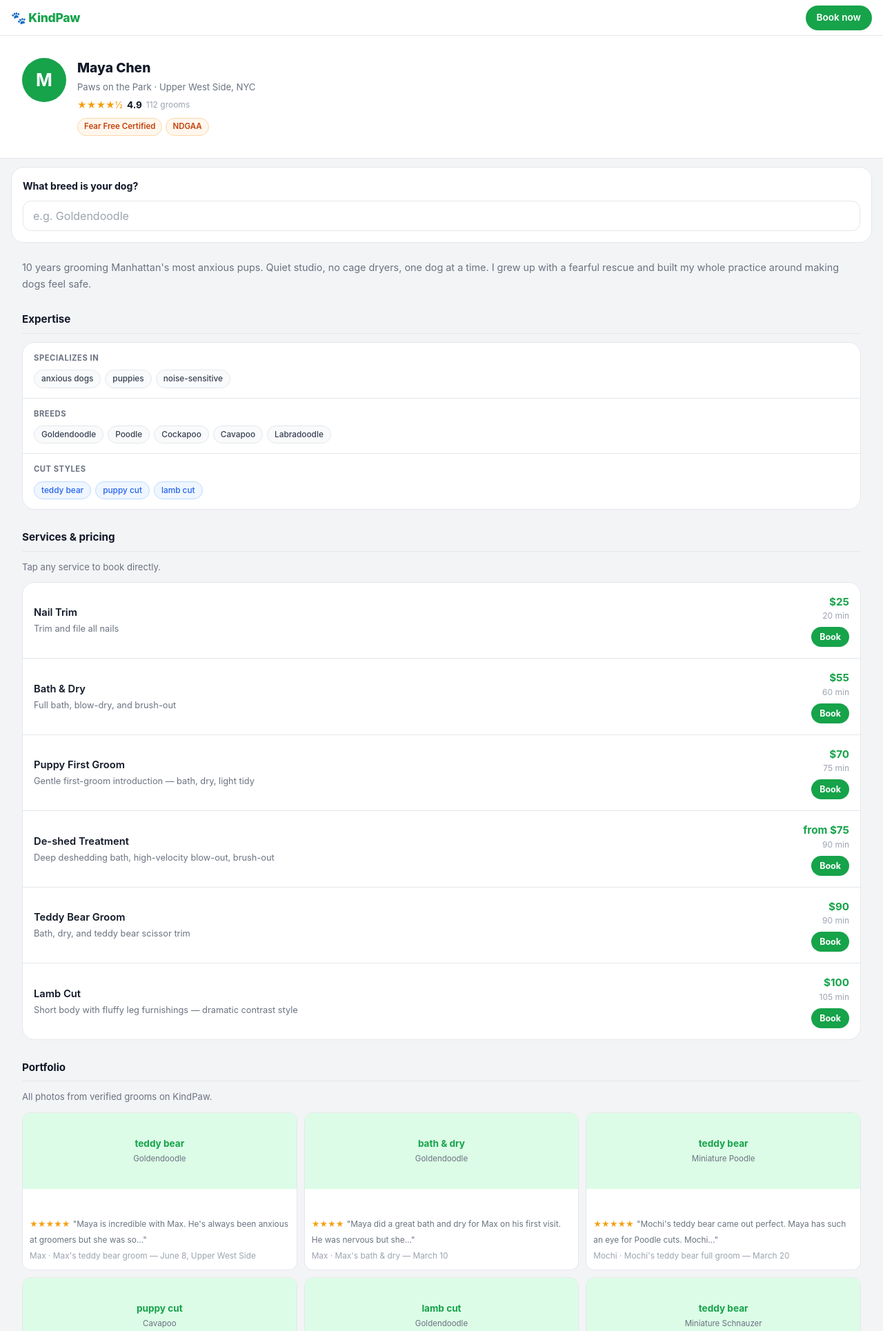
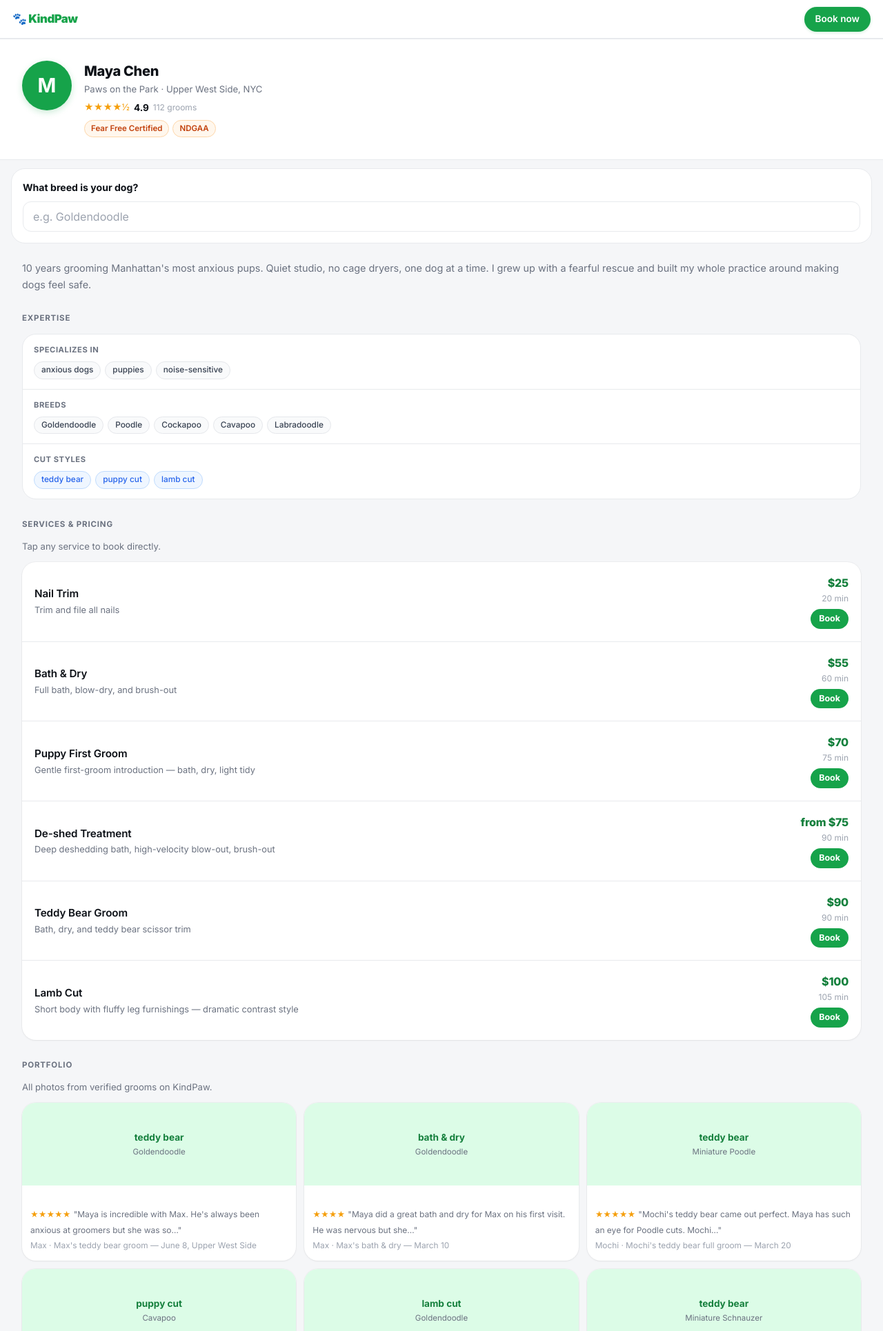
Before and after one commit to bcopans/Claude_learning, a Flask app: page /groomer/1/profile in a window 1280 px wide. Shown: the top 1930 px of the page at 69% size. Run offline with Flask 3, Linux system fonts and the light colour scheme; data comes from the database, SQL or seed files in the repository; some libraries are stand-ins or nearby versions.

Commit message:
Full design sweep: Inter font, gradients, refined shadows + spacing
- Inter font from Google Fonts (biggest single visual lift)
- CSS hero gradient on landing + search (vs flat green)
- Nav: 56px tall, tighter shadow, font-weight 900 logo
- Cards: hover lift (translateY -1px + shadow-md), larger avatars (56px/72px)
- Primary buttons: green shadow for depth
- Groomer card price: font-weight 800, green-dark
- Service rows: more breathing room, price more prominent, hover bg
- Portfolio: rounded corners, hover lift, no border (shadow instead)
- Reviews: card shadow instead of border, more padding, relaxed line-height
- Section headers: small-caps label style instead of underline
- --sh / --sh-md / --sh-lg refined shadow system

https://claude.ai/code/session_01NYwLiMSZgUYJfXuboqaWhp

```diff
--- a/07_dog_groomer_booking/marketplace/static/style.css
+++ b/07_dog_groomer_booking/marketplace/static/style.css
@@ -1,31 +1,35 @@
+@import url('https://fonts.googleapis.com/css2?family=Inter:wght@400;500;600;700;800;900&display=swap');
+
 *, *::before, *::after { box-sizing: border-box; margin: 0; padding: 0; }
 
 :root {
   --green:       #16A34A;
   --green-dark:  #15803D;
   --green-light: #DCFCE7;
-  --bg:          #F3F4F6;
+  --bg:          #F5F6F8;
   --surface:     #FFFFFF;
-  --text:        #111827;
+  --text:        #0D1117;
   --muted:       #6B7280;
   --subtle:      #9CA3AF;
-  --border:      #E5E7EB;
+  --border:      #E8EAED;
   --accent:      #F97316;
   --error:       #EF4444;
-  --sh:          0 1px 4px rgba(0,0,0,0.07), 0 0 0 1px rgba(0,0,0,0.04);
-  --sh-md:       0 4px 20px rgba(0,0,0,0.09);
+  --sh:          0 1px 3px rgba(0,0,0,0.05), 0 0 0 1px rgba(0,0,0,0.03);
+  --sh-md:       0 4px 24px rgba(0,0,0,0.08), 0 1px 6px rgba(0,0,0,0.04);
+  --sh-lg:       0 12px 40px rgba(0,0,0,0.10), 0 4px 12px rgba(0,0,0,0.05);
   --r:           12px;
-  --r-lg:        18px;
+  --r-lg:        20px;
+  --hero-grad:   linear-gradient(145deg, #15803D 0%, #16A34A 55%, #22C55E 100%);
 }
 
 body {
-  font-family: -apple-system, BlinkMacSystemFont, 'Segoe UI', 'Inter', Roboto, sans-serif;
+  font-family: 'Inter', -apple-system, BlinkMacSystemFont, 'Segoe UI', Roboto, sans-serif;
   background: var(--bg);
   color: var(--text);
   min-height: 100vh;
   -webkit-font-smoothing: antialiased;
   font-size: 15px;
-  line-height: 1.55;
+  line-height: 1.5;
 }
 
 /* ── Shared nav header ── */
@@ -35,18 +39,19 @@ body {
   z-index: 40;
   background: var(--surface);
   border-bottom: 1px solid var(--border);
+  box-shadow: 0 1px 0 var(--border);
   display: flex;
   align-items: center;
   gap: 12px;
-  padding: 0 16px;
-  height: 52px;
+  padding: 0 18px;
+  height: 56px;
 }
 
 .logo {
-  font-size: 1.1rem;
-  font-weight: 800;
+  font-size: 1.05rem;
+  font-weight: 900;
   color: var(--green);
-  letter-spacing: -0.3px;
+  letter-spacing: -0.5px;
   text-decoration: none;
 }
 
@@ -82,8 +87,8 @@ body {
 .btn:active { transform: scale(0.97); }
 .btn:disabled { opacity: 0.45; cursor: default; transform: none; }
 
-.btn-primary  { background: var(--green); color: #fff; }
-.btn-primary:hover:not(:disabled)  { background: var(--green-dark); }
+.btn-primary  { background: var(--green); color: #fff; box-shadow: 0 1px 4px rgba(22,163,74,0.22); }
+.btn-primary:hover:not(:disabled)  { background: var(--green-dark); box-shadow: 0 2px 10px rgba(22,163,74,0.32); }
 
 .btn-outline  { background: transparent; color: var(--green); border: 1.5px solid var(--green); }
 .btn-outline:hover:not(:disabled)  { background: var(--green-light); }
@@ -522,26 +533,27 @@ textarea.input  { height: auto; padding-top: 12px; padding-bottom: 12px; resize:
 .gprofile-hero {
   background: var(--surface);
   border-bottom: 1px solid var(--border);
-  padding: 24px 16px;
-  display: flex;
-  gap: 16px;
+  padding: 26px 16px;
+  display: flex;
+  gap: 18px;
   align-items: flex-start;
 }
 
 .gprofile-avatar {
-  width: 64px; height: 64px;
+  width: 72px; height: 72px;
   border-radius: 50%;
   background: var(--green);
   color: #fff;
-  font-size: 1.6rem;
+  font-size: 1.8rem;
   font-weight: 700;
   display: flex;
   align-items: center;
   justify-content: center;
   flex-shrink: 0;
-}
-
-.gprofile-info h1   { font-size: 1.2rem; font-weight: 800; margin-bottom: 2px; }
+  box-shadow: 0 3px 10px rgba(22,163,74,0.22);
+}
+
+.gprofile-info h1   { font-size: 1.25rem; font-weight: 800; letter-spacing: -0.3px; margin-bottom: 2px; }
 .gprofile-biz       { color: var(--muted); font-size: 0.82rem; margin-bottom: 6px; }
 .gprofile-rating    { display: flex; align-items: center; gap: 6px; font-size: 0.85rem; margin-bottom: 8px; }
 .gprofile-certs     { display: flex; flex-wrap: wrap; gap: 5px; }
@@ -553,14 +565,14 @@ textarea.input  { height: auto; padding-top: 12px; padding-bottom: 12px; resize:
   line-height: 1.65;
 }
 
-.gprofile-section { padding: 24px 16px 0; }
+.gprofile-section { padding: 28px 16px 0; }
 .gprofile-section h2 {
-  font-size: 0.95rem;
-  font-weight: 700;
-  margin-bottom: 12px;
-  padding-bottom: 8px;
-  border-bottom: 1px solid var(--border);
-  color: var(--text);
+  font-size: 0.72rem;
+  font-weight: 700;
+  text-transform: uppercase;
+  letter-spacing: 0.07em;
+  color: var(--muted);
+  margin-bottom: 14px;
 }
 
 .section-sub { color: var(--muted); font-size: 0.82rem; margin-bottom: 12px; }
@@ -572,39 +584,42 @@ textarea.input  { height: auto; padding-top: 12px; padding-bottom: 12px; resize:
   flex-direction: column;
   background: var(--surface);
   border-radius: var(--r-lg);
-  border: 1px solid var(--border);
+  box-shadow: var(--sh);
   overflow: hidden;
 }
 .service-row {
-  padding: 16px 16px;
+  padding: 18px 18px;
   display: flex;
   justify-content: space-between;
   align-items: center;
   gap: 12px;
   border-bottom: 1px solid var(--border);
+  transition: background 0.12s;
 }
 .service-row:last-child { border-bottom: none; }
-.service-name  { font-weight: 600; font-size: 0.92rem; margin-bottom: 2px; }
-.service-desc  { color: var(--muted); font-size: 0.8rem; }
+.service-row:hover { background: var(--bg); }
+.service-name  { font-weight: 600; font-size: 0.95rem; letter-spacing: -0.1px; margin-bottom: 3px; }
+.service-desc  { color: var(--muted); font-size: 0.8rem; line-height: 1.4; }
 .service-right { text-align: right; flex-shrink: 0; }
-.service-price { font-weight: 700; color: var(--green); font-size: 0.95rem; }
-.service-dur   { color: var(--subtle); font-size: 0.75rem; }
-
-.portfolio-grid { display: grid; grid-template-columns: repeat(2, 1fr); gap: 10px; }
-.portfolio-item { background: var(--surface); border-radius: var(--r); overflow: hidden; border: 1px solid var(--border); }
-.portfolio-img-placeholder { background: var(--green-light); height: 110px; display: flex; flex-direction: column; align-items: center; justify-content: center; gap: 3px; }
-.portfolio-label { font-weight: 700; color: var(--green); font-size: 0.85rem; }
+.service-price { font-weight: 800; color: var(--green-dark); font-size: 1rem; letter-spacing: -0.2px; }
+.service-dur   { color: var(--subtle); font-size: 0.75rem; margin-top: 2px; }
+
+.portfolio-grid { display: grid; grid-template-columns: repeat(2, 1fr); gap: 12px; }
+.portfolio-item { background: var(--surface); border-radius: var(--r-lg); overflow: hidden; box-shadow: var(--sh); transition: box-shadow 0.2s, transform 0.2s; }
+.portfolio-item:hover { box-shadow: var(--sh-md); transform: translateY(-1px); }
+.portfolio-img-placeholder { background: var(--green-light); height: 120px; display: flex; flex-direction: column; align-items: center; justify-content: center; gap: 3px; }
+.portfolio-label { font-weight: 700; color: var(--green-dark); font-size: 0.85rem; }
 .portfolio-breed { color: var(--muted); font-size: 0.72rem; }
-.portfolio-review { padding: 8px 10px 4px; }
+.portfolio-review { padding: 10px 12px 4px; }
 .stars-sm { color: #F59E0B; font-size: 0.7rem; }
-.portfolio-review-text { color: var(--muted); font-size: 0.74rem; line-height: 1.4; margin-top: 2px; }
-.portfolio-dog { padding: 0 10px 10px; font-size: 0.74rem; color: var(--subtle); }
+.portfolio-review-text { color: var(--muted); font-size: 0.75rem; line-height: 1.45; margin-top: 3px; }
+.portfolio-dog { padding: 0 12px 12px; font-size: 0.74rem; color: var(--subtle); }
 
 .reviews-list { display: flex; flex-direction: column; gap: 10px; }
-.review-item { background: var(--surface); border-radius: var(--r); padding: 14px 16px; border: 1px solid var(--border); }
-.review-top  { display: flex; align-items: center; gap: 8px; margin-bottom: 6px; flex-wrap: wrap; }
+.review-item { background: var(--surface); border-radius: var(--r-lg); padding: 18px; box-shadow: var(--sh); }
+.review-top  { display: flex; align-items: center; gap: 8px; margin-bottom: 8px; flex-wrap: wrap; }
 .review-meta { color: var(--muted); font-size: 0.78rem; }
-.review-text { color: var(--text); font-size: 0.88rem; line-height: 1.5; font-style: italic; }
+.review-text { color: var(--text); font-size: 0.88rem; line-height: 1.6; }
 
 /* ─────────────────────────────────────────────
    BOOKING PAGE
```
Also changed, not shown: other parts of 07_dog_groomer_booking/marketplace/static/style.css (+31 -25 lines).
